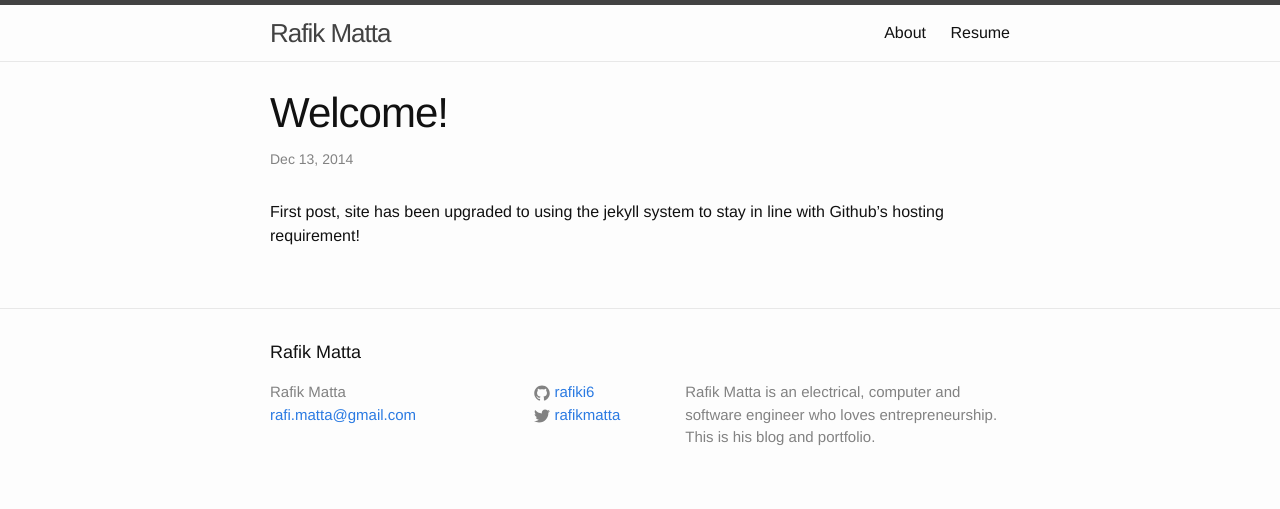
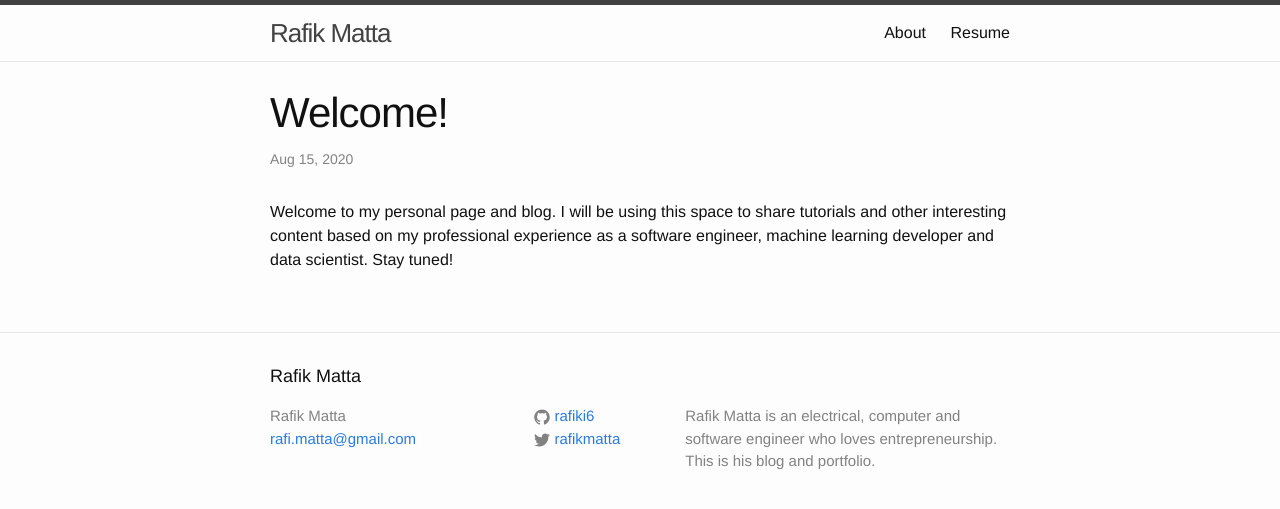
Before and after one commit to rafikmatta/rafikmatta.github.io, a Jekyll site: the page built from _posts/2014-12-13-welcome-to-jekyll.markdown, in a window 1280 px wide. Shown: the top 509 px of the page. Built offline with Jekyll 4.4.1, drawn with Linux system fonts in a browser that asks for light colours.

Commit message:
updated first post

```diff
--- a/_posts/2014-12-13-welcome-to-jekyll.markdown
+++ b/_posts/2014-12-13-welcome-to-jekyll.markdown
@@ -1,8 +1,10 @@
 ---
 layout: post
 title:  "Welcome!"
-date:   2014-12-13 19:46:03
+date:   2020-08-15 17:35:03
 categories: info
 ---
 
-First post, site has been upgraded to using the jekyll system to stay in line with Github's hosting requirement!
+Welcome to my personal page and blog. I will be using this space to share
+tutorials and other interesting content based on my professional experience as a software engineer,
+machine learning developer and data scientist. Stay tuned!
```
Also changed, not shown: _posts/2015-02-16-grand-challenges.markdown (deleted, +0 -24 lines), _posts/2015-03-19-building-application-using-mean-rational.markdown (deleted, +0 -13 lines).
